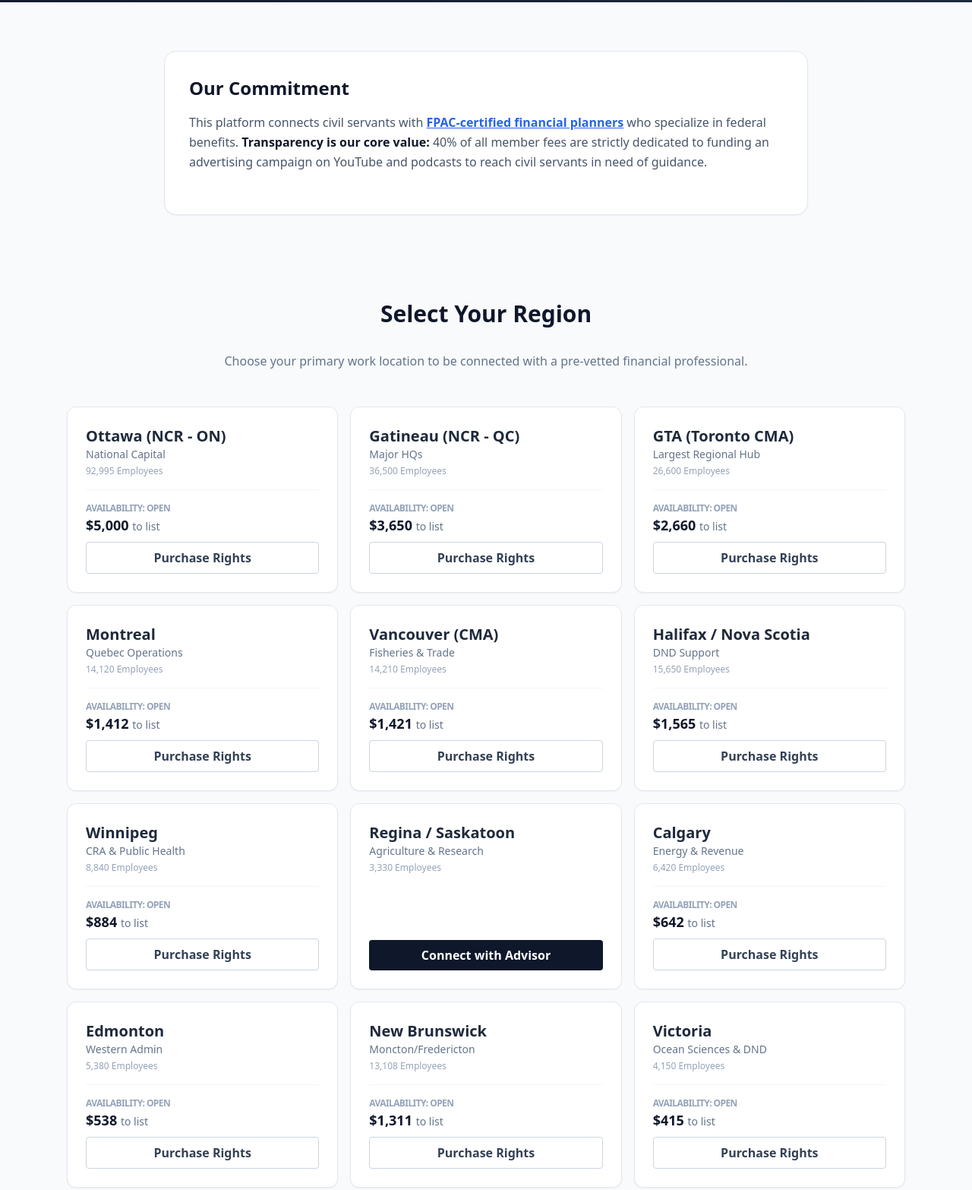
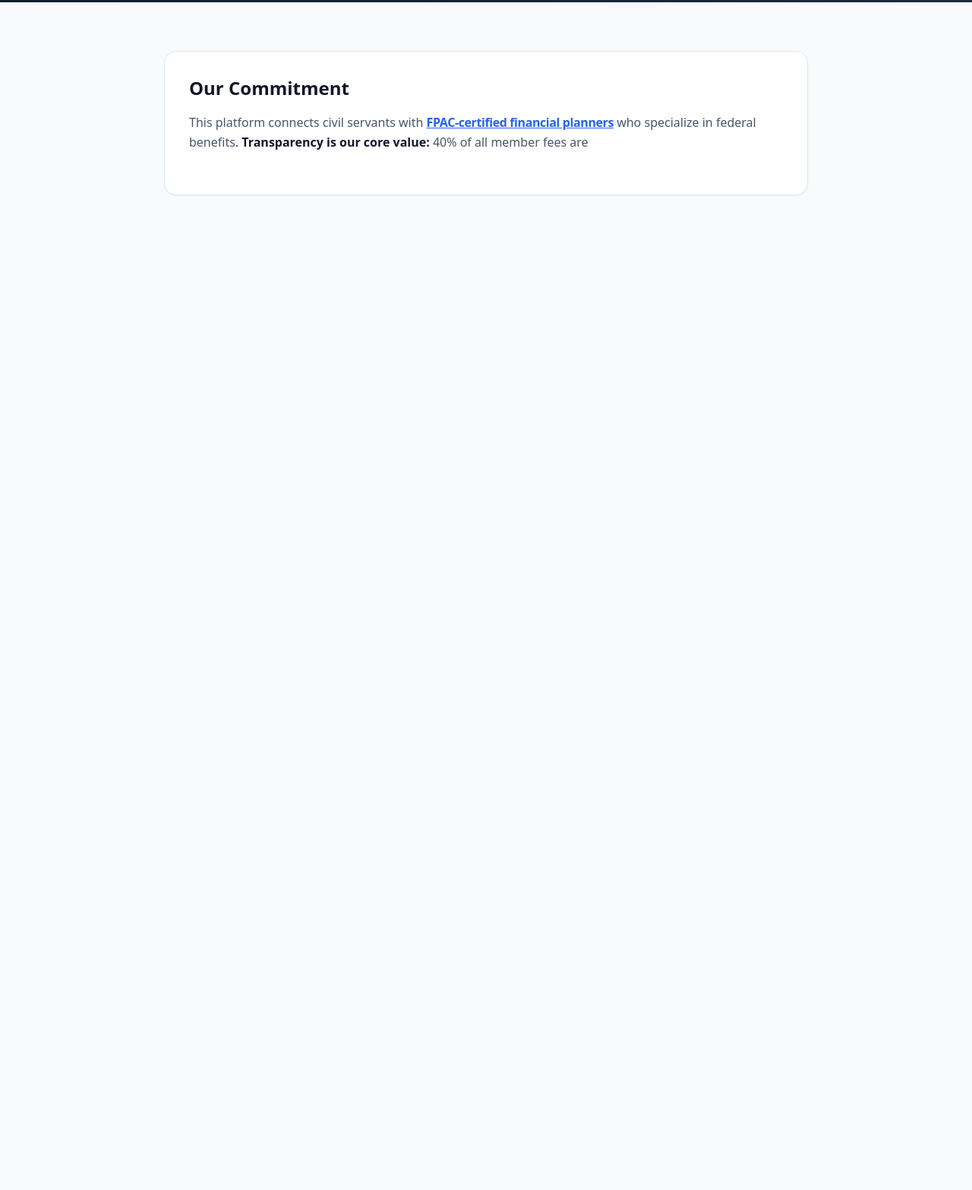
Before and after one commit to wattjason-ops/the-letter-project, a plain HTML site: page index.html in a window 1280 px wide. Shown: the part 433-1999 px from the top of the page at 76% size. After the commit the page ends 800 px from the top, so only its background shows below. Drawn offline with nearby package versions, Linux system fonts and the light colour scheme.

Commit message:
Update index.html

```diff
--- a/index.html
+++ b/index.html
@@ -7,7 +7,7 @@
     <script src="https://cdn.tailwindcss.com"></script>
     <style>
         .hero-gradient { background: linear-gradient(135deg, #0f172a 0%, #1e293b 100%); }
-        .card-hover:hover { transform: translateY(-2px); transition: all 0.2s; }
+        .card-hover:hover { transform: translateY(-2px); transition: all 0.2s; box-shadow: 0 10px 15px -3px rgb(0 0 0 / 0.1); }
     </style>
 </head>
 <body class="bg-gray-50 text-slate-900 font-sans">
@@ -30,85 +30,6 @@
             <h2 class="text-2xl font-bold mb-4">Our Commitment</h2>
             <p class="text-slate-600 mb-6 leading-relaxed">
                 This platform connects civil servants with
-                <a href="https://www.fpassociation.ca/members" target="_blank" class="text-blue-600 underline font-semibold hover:text-blue-800">FPAC-certified financial planners</a>
+                <a href="https://www.fpassociation.ca/members" target="_blank" class="text-blue-600 underline font-semibold hover:text-blue-800 tracking-tight">FPAC-certified financial planners</a>
                 who specialize in federal benefits.
-                <span class="font-semibold text-slate-900">Transparency is our core value:</span> 40% of all member fees are strictly dedicated to funding an advertising campaign on YouTube and podcasts to reach civil servants in need of guidance.
-            </p>
-        </div>
-    </section>
-
-    <section class="max-w-6xl mx-auto py-12 px-6">
-        <h3 class="text-3xl font-bold mb-8 text-center">Select Your Region</h3>
-        <p class="text-center text-slate-500 mb-12">Choose your primary work location to be connected with a pre-vetted financial professional.</p>
-
-        <div id="region-grid" class="grid grid-cols-1 md:grid-cols-2 lg:grid-cols-3 gap-4">
-            </div>
-    </section>
-
-    <footer class="bg-slate-900 text-white py-16 px-6 mt-20">
-        <div class="max-w-4xl mx-auto text-center">
-            <h2 class="text-2xl font-bold mb-4">Are you an FPAC member interested in joining this initiative?</h2>
-            <p class="text-slate-400 mb-8">Exclusive referral rights are available for FPAC members in good standing.</p>
-            <a href="mailto:watt.jason@gmail.com" class="bg-white text-slate-900 px-8 py-3 rounded-lg font-bold hover:bg-slate-200 transition">Contact Jason Watt</a>
-        </div>
-    </footer>
-
-    <script>
-        const regions = [
-            // Ottawa updated to flat $5,000 as requested
-            { name: "Ottawa (NCR - ON)", count: 92995, hub: "National Capital", url: null, customPrice: 5000 },
-            { name: "Gatineau (NCR - QC)", count: 36500, hub: "Major HQs", url: null },
-            { name: "GTA (Toronto CMA)", count: 26600, hub: "Largest Regional Hub", url: null },
-            { name: "Montreal", count: 14120, hub: "Quebec Operations", url: null },
-            { name: "Vancouver (CMA)", count: 14210, hub: "Fisheries & Trade", url: null },
-            { name: "Halifax / Nova Scotia", count: 15650, hub: "DND Support", url: null },
-            { name: "Winnipeg", count: 8840, hub: "CRA & Public Health", url: null },
-            { name: "Regina / Saskatoon", count: 3330, hub: "Agriculture & Research", url: "https://astrafinancial.ca/" },
-            { name: "Calgary", count: 6420, hub: "Energy & Revenue", url: null },
-            { name: "Edmonton", count: 5380, hub: "Western Admin", url: null },
-            { name: "New Brunswick", count: 13108, hub: "Moncton/Fredericton", url: null },
-            { name: "Victoria", count: 4150, hub: "Ocean Sciences & DND", url: null },
-            { name: "Newfoundland & Labrador", count: 6995, hub: "St. John's / DFO", url: null },
-            { name: "Prince Edward Island", count: 4130, hub: "Veterans Affairs", url: null },
-            { name: "London/Windsor/Sarnia", count: 2890, hub: "Border & CRA", url: null }
-        ];
-
-        const grid = document.getElementById('region-grid');
-
-        regions.forEach(region => {
-            // Logic to use customPrice if it exists, otherwise calculate 10%
-            const priceValue = region.customPrice ? region.customPrice : Math.round(region.count * 0.10);
-            const priceDisplay = priceValue.toLocaleString();
-
-            const isSold = region.url !== null;
-
-            const card = document.createElement('div');
-            card.className = "bg-white border border-slate-200 p-6 rounded-xl shadow-sm card-hover flex flex-col justify-between";
-
-            let actionHtml = '';
-            if (isSold) {
-                actionHtml = `<a href="${region.url}" target="_blank" class="w-full bg-slate-900 text-white text-center py-2 rounded font-semibold mt-4">Connect with Advisor</a>`;
-            } else {
-                const mailSubject = encodeURIComponent(`Inquiry: Purchase referral rights for ${region.name}`);
-                const mailBody = encodeURIComponent(`I am an FPAC member interested in the ${region.name} region listing for $${priceDisplay}.`);
-                actionHtml = `
-                    <div class="mt-4 pt-4 border-t border-slate-100">
-                        <p class="text-xs text-slate-400 uppercase font-bold tracking-tighter">Availability: Open</p>
-                        <p class="text-lg font-bold text-slate-900">$${priceDisplay} <span class="text-sm font-normal text-slate-500">to list</span></p>
-                        <a href="mailto:watt.jason@gmail.com?subject=${mailSubject}&body=${mailBody}" class="block w-full border border-slate-300 text-slate-700 text-center py-2 rounded font-semibold mt-2 hover:bg-slate-50">Purchase Rights</a>
-                    </div>`;
-            }
-
-            card.innerHTML = `
-                <div>
-                    <h4 class="text-xl font-bold text-slate-800">${region.name}</h4>
-                    <p class="text-sm text-slate-500">${region.hub}</p>
-                    <p class="text-xs text-slate-400 mt-1">${region.count.toLocaleString()} Employees</p>
-                </div>
-                ${actionHtml}
-            `;
-            grid.appendChild(card);
-        });
-    </script>
-</body>
-</html>
+                <span class="font-semibold text-slate-900">Transparency is our core value:</span> 40% of all member fees are
```
